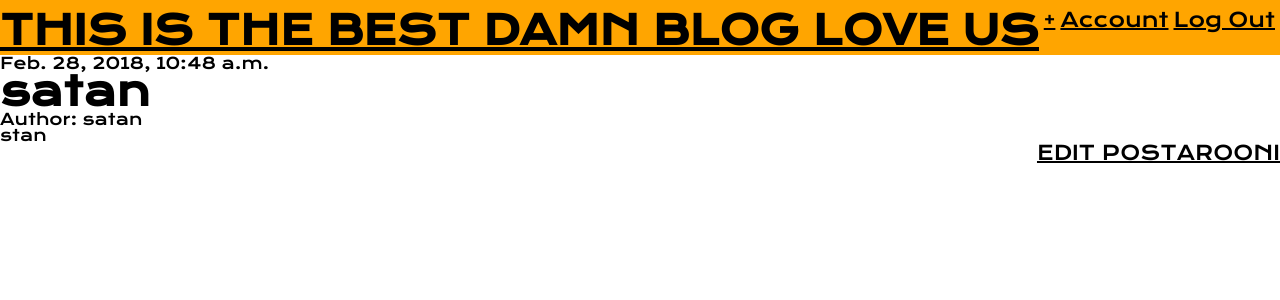
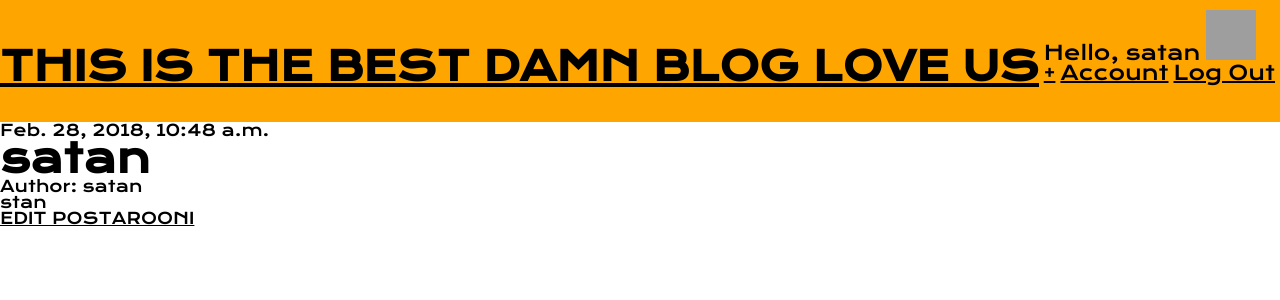
Before and after one commit to Etavern/PythonCMS, a Django app: page /post/1/ in a window 1280 px wide. Shown: the top 300 px of the page. Run offline with Django 3.2, Linux system fonts and the light colour scheme; a user stored in the database is signed in; data comes from the database, SQL or seed files in the repository; grey boxes are pictures that could not be loaded.

Commit message:
some CSS

```diff
--- a/blog/static/css/blog.css
+++ b/blog/static/css/blog.css
@@ -16,17 +16,31 @@ h2{
 
 .page-header{
     background-color: orange;
-    padding: 10px 0 5px 0;
+    padding: 10px 0 0 0;
 }
 
+#top-menu{
+    float: right;
+}
+
+#top-menu img{
+    width: 50px;
+    height: 50px;
+    display: inline;
+}
+
+#top-menu p{
+    display: inline;
+    font-size: 20px;
+
+}
 
 #header{
     display: inline;
-
+    line-height: 2.8;
 }
 
-.top-menu{
-    float: right;
+.page-header ul{
     font-size: 20px;
     list-style-type: none;
     margin: 0;
@@ -34,7 +48,7 @@ h2{
 
 }
 
-.top-menu li{
+.page-header li{
     display: inline;
     float: left;
     padding-right: 5px;
--- a/blog/templates/blog/account.html
+++ b/blog/templates/blog/account.html
@@ -4,7 +4,7 @@
 
 {% if user.is_authenticated %}
     <div>
-        <img src="../static/{{ avi }}">
+        <img src="../static/{{ avi }}" width="200px" height="200px">
         <p>Username: {{ user.username }}</p>
         <p>Email: {{ user.email }}</p>
         <form method="POST">
--- a/blog/templates/blog/base.html
+++ b/blog/templates/blog/base.html
@@ -9,16 +9,23 @@
     <body>
         <div class="page-header">
             <h1 id="header"><a href="/">THIS IS THE BEST DAMN BLOG LOVE US</a></h1>
-                <ul class="top-menu">
                 {% if user.is_authenticated %}
+
+                    <div id="top-menu">
+                        <p>Hello, {{ user.username }}</p>
+                        <img src="../static/{{ avi }}">
+                        <ul>
                             <li><a href="{% url 'post_new' %}">+</a></li>
                             <li><a href="{% url 'account' %}">Account</a></li>
                             <li><a href="{% url 'logout' %}">Log Out</a></li>
+                        </ul>
                 {% else %}
+                        <ul class="top-menu">
                             <li><a href="{% url 'login' %}">Log in</a></li>
                             <li><a href="{% url 'signup' %}">Sign up</a></li>
                 {% endif %}
                     </ul>
+                </div>
         </div>
 
         <div class="content container">
```
Lines whose indentation alone changed are shown as unchanged.
